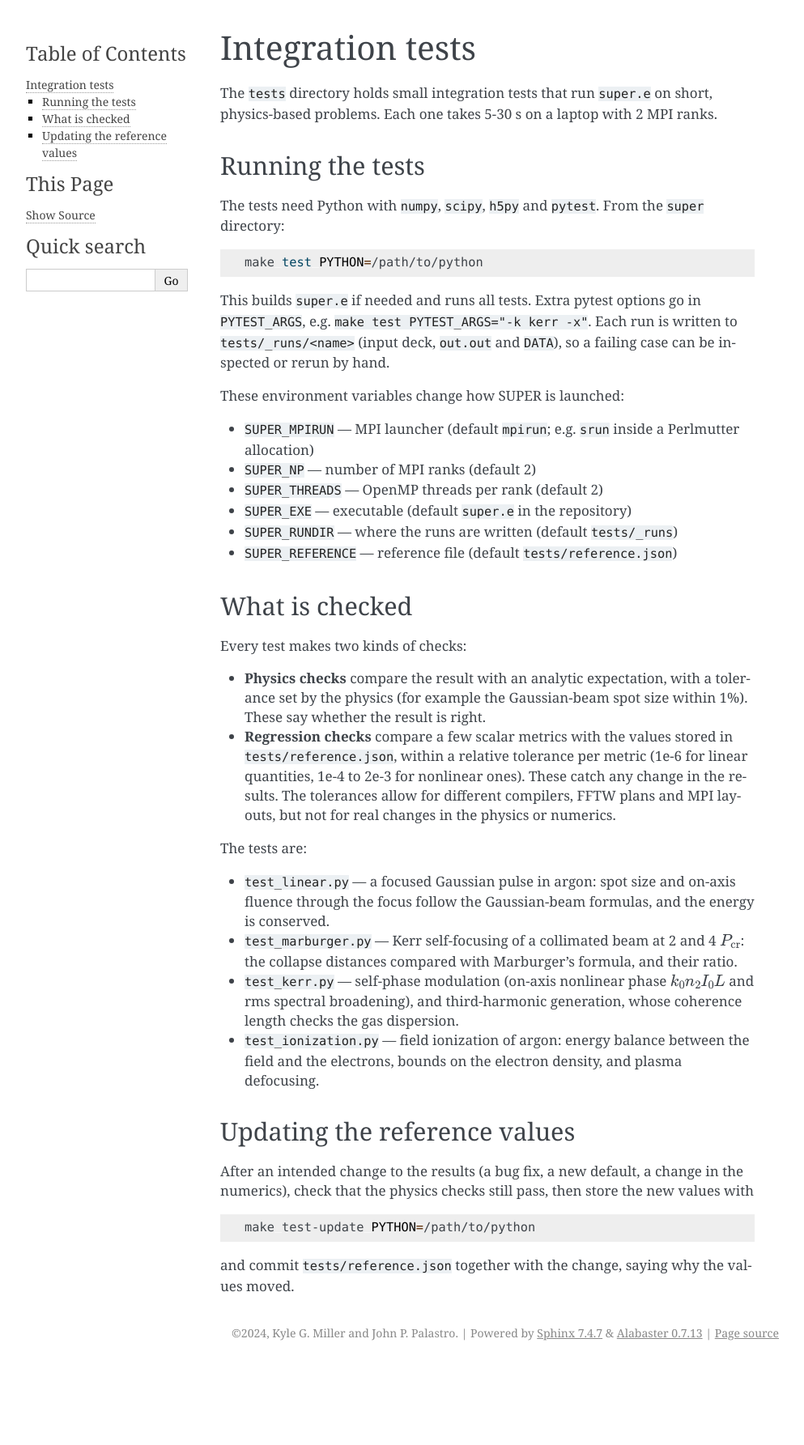
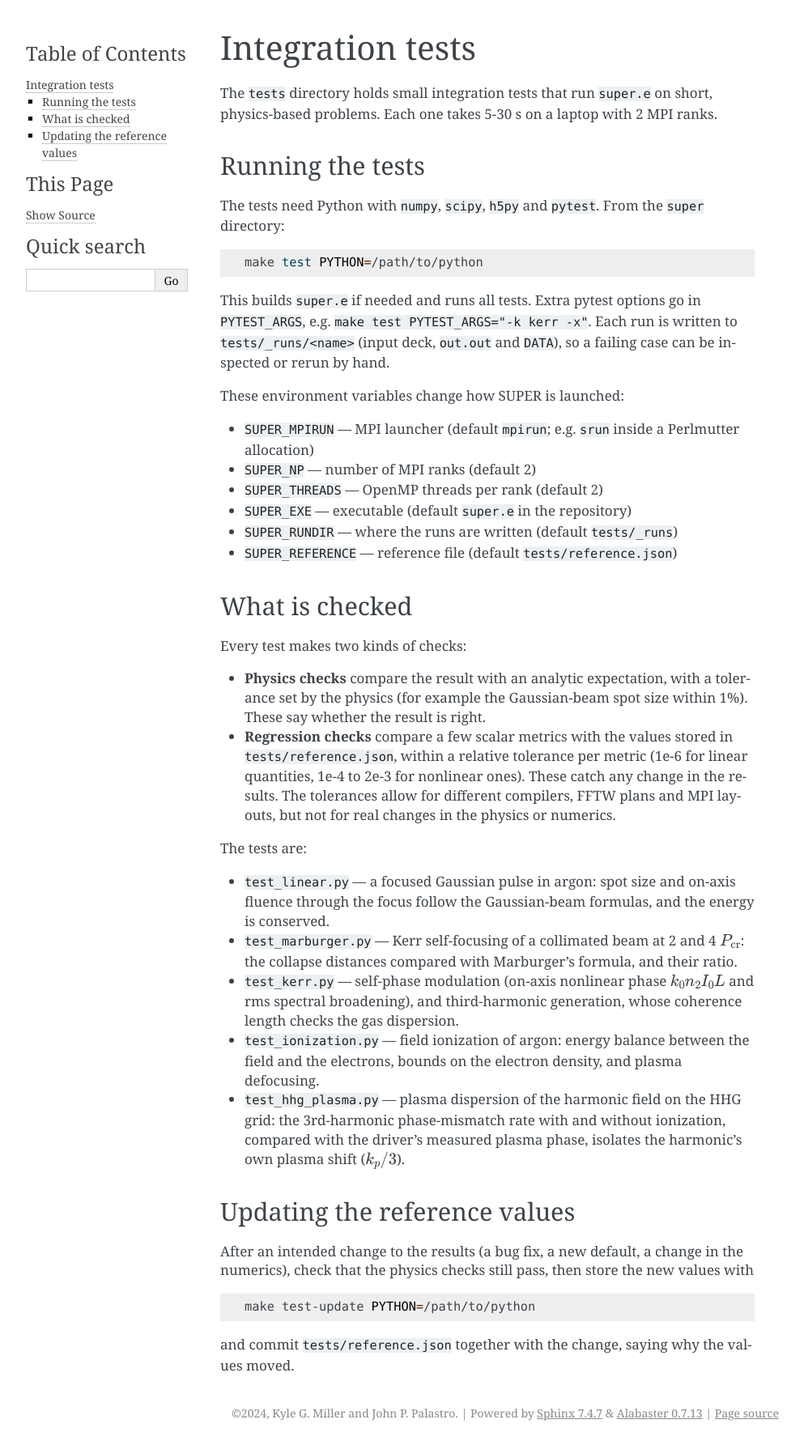
Before and after one commit to millerk123/super-docs, a Sphinx documentation site: the page built from docs/source/testing.rst, in a window 1280 px wide. Shown: the whole page at 81% size, without its empty margins (148-1141 px from the left). Built offline with Sphinx 7.4.7, drawn with Linux system fonts in a browser that asks for light colours; before the commit the page ends 1686 px from its top, so only the background shows below that.

Commit message:
Update documentation from super@239f8ec

```diff
--- a/docs/source/testing.rst
+++ b/docs/source/testing.rst
@@ -53,6 +53,9 @@ The tests are:
   the gas dispersion.
 * :code:`test_ionization.py` --- field ionization of argon: energy balance between the field
   and the electrons, bounds on the electron density, and plasma defocusing.
+* :code:`test_hhg_plasma.py` --- plasma dispersion of the harmonic field on the HHG grid: the
+  3rd-harmonic phase-mismatch rate with and without ionization, compared with the driver's
+  measured plasma phase, isolates the harmonic's own plasma shift (:math:`k_p/3`).
 
 Updating the reference values
 -----------------------------
```
